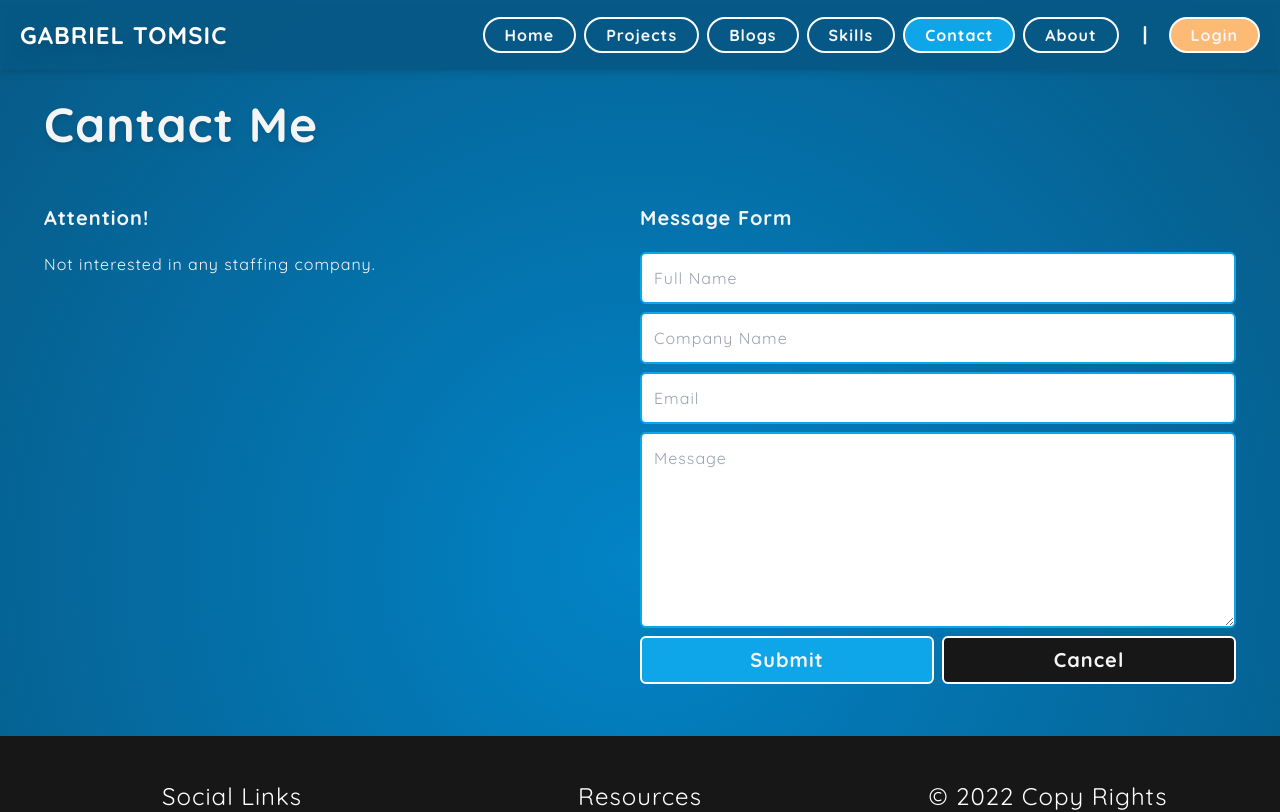
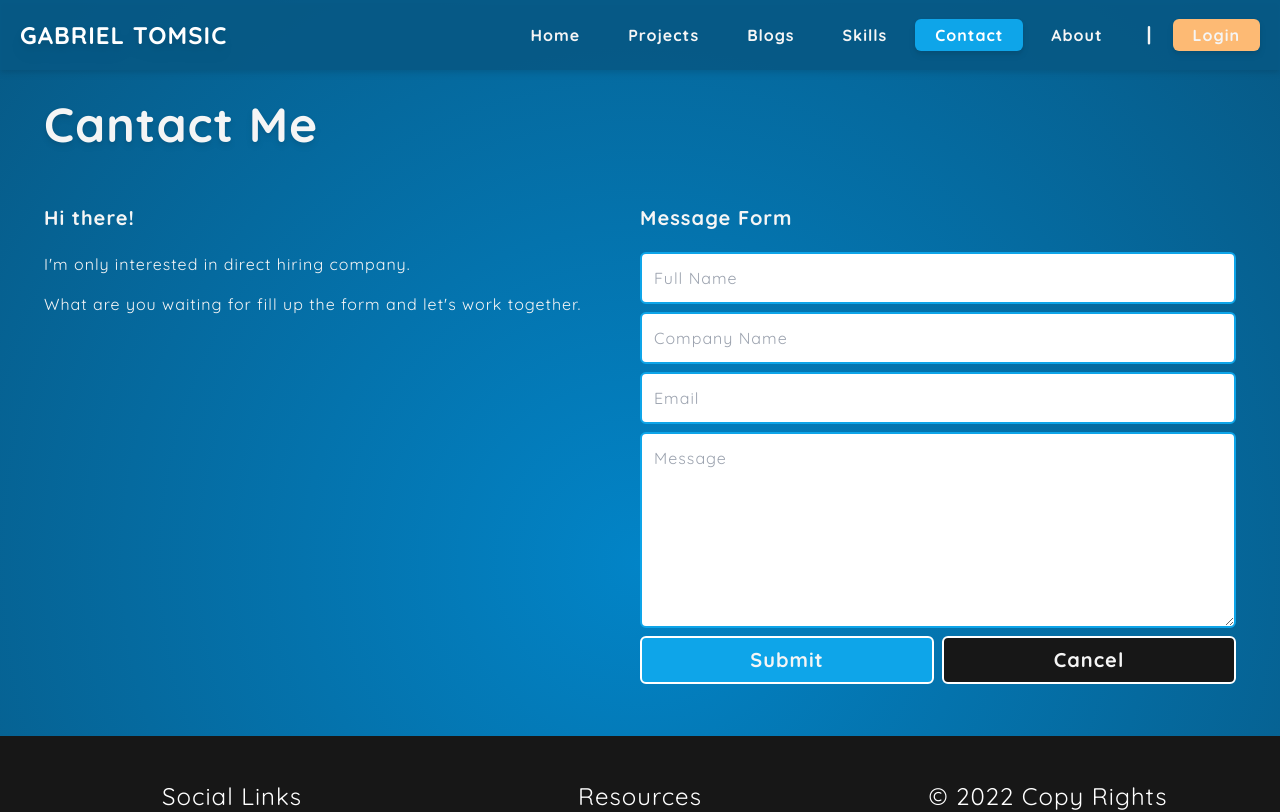
Before and after one commit to gtomsic/portfolio, a React (Create React App) app in the folder client/: page /contact in a window 1280 px wide. Shown: the top 812 px of the page. Built offline with nearby package versions, Linux system fonts and the light colour scheme.

Commit message:
Finalizing the client design

```diff
--- a/client/src/apis/axios.js
+++ b/client/src/apis/axios.js
@@ -1,6 +1,6 @@
 import axios from "axios";
 
 export default axios.create({
-    baseURL: "http://192.168.68.54:8000",
-    // baseURL: "https://api.gabrieltomsic.com",
+    // baseURL: "http://192.168.68.54:8000",
+    baseURL: "https://api.gabrieltomsic.com",
 });
--- a/client/src/components/BlogItem.js
+++ b/client/src/components/BlogItem.js
@@ -13,10 +13,10 @@ const BlogItem = ({ post }) => {
                 <h5 className="text-lg font-bold">Description</h5>
                 <div className="description py-2">{post.description}</div>
                 <div className="flex my-2">
-                    <button className="border border-light flex items-center text-white bg-warning hover:bg-secondary duration-300 p-1 px-3 m-2 rounded-full cursor-pointer">
+                    <button className="border border-light flex items-center text-white bg-warning hover:bg-secondary duration-300 p-1 px-3 m-2 rounded-md cursor-pointer">
                         <i className="fa-solid fa-pen-to-square mr-2"></i>Edit
                     </button>
-                    <button className="border border-light flex items-center text-white bg-danger hover:bg-secondary duration-300 p-1 px-3 m-2 rounded-full cursor-pointer">
+                    <button className="border border-light flex items-center text-white bg-danger hover:bg-secondary duration-300 p-1 px-3 m-2 rounded-md cursor-pointer">
                         <i className="fa-solid fa-trash mr-2"></i> Delete
                     </button>
                 </div>
@@ -40,14 +40,14 @@ const BlogItem = ({ post }) => {
             </div>
             <div className="flex p-3">
                 <div className="flex">
-                    <button className="border border-light flex items-center text-white bg-primary hover:bg-secondary duration-300 p-1 px-3 m-2 rounded-full">
+                    <button className="border border-light flex items-center text-white bg-primary hover:bg-secondary duration-300 p-1 px-3 m-2 rounded-md">
                         {post.comments.length}
                         <i className="fa-solid fa-comment-dots ml-2 md:mx-2"></i>
                         Comments
                     </button>
                     <motion.button
                         variants={pulse}
-                        className="border border-light flex items-center text-white bg-danger hover:bg-secondary duration-300 p-1 px-3 m-2 rounded-full"
+                        className="border border-light flex items-center text-white bg-danger hover:bg-secondary duration-300 p-1 px-3 m-2 rounded-md"
                     >
                         {post.loves.length}
                         <i className="fa-solid fa-heart ml-2 md:mx-2"></i>
--- a/client/src/layout/Navbar.js
+++ b/client/src/layout/Navbar.js
@@ -10,8 +10,8 @@ const Navbar = ({ menuIsOpen, setMenuIsOpen }) => {
                     <button
                         className={
                             location.pathname === "/"
-                                ? `py-1 px-5 rounded-full border-2 font-bold border-white bg-primary text-white hover:bg-secondary duration-300 w-full`
-                                : `py-1 px-5 rounded-full border-2 font-bold border-white hover:bg-secondary duration-300 w-full`
+                                ? `py-1 px-5 rounded-md drop-shadow-md font-bold bg-primary text-white hover:bg-secondary duration-300 w-full`
+                                : `py-1 px-5 rounded-md font-bold hover:bg-secondary duration-300 w-full`
                         }
                     >
                         Home
@@ -21,8 +21,8 @@ const Navbar = ({ menuIsOpen, setMenuIsOpen }) => {
                     <button
                         className={
                             location.pathname === "/projects"
-                                ? `py-1 px-5 rounded-full border-2 font-bold border-white bg-primary text-white hover:bg-secondary duration-300 w-full`
-                                : `py-1 px-5 rounded-full border-2 font-bold border-white hover:bg-secondary duration-300 w-full`
+                                ? `py-1 px-5 rounded-md drop-shadow-md font-bold bg-primary text-white hover:bg-secondary duration-300 w-full`
+                                : `py-1 px-5 rounded-md font-bold hover:bg-secondary duration-300 w-full`
                         }
                     >
                         Projects
@@ -32,8 +32,8 @@ const Navbar = ({ menuIsOpen, setMenuIsOpen }) => {
                     <button
                         className={
                             location.pathname === "/blog"
-                                ? `py-1 px-5 rounded-full border-2 font-bold border-white bg-primary text-white hover:bg-secondary duration-300 w-full`
-                                : `py-1 px-5 rounded-full border-2 font-bold border-white hover:bg-secondary duration-300 w-full`
+                                ? `py-1 px-5 rounded-md drop-shadow-md font-bold bg-primary text-white hover:bg-secondary duration-300 w-full`
+                                : `py-1 px-5 rounded-md font-bold hover:bg-secondary duration-300 w-full`
                         }
                     >
                         Blogs
@@ -43,8 +43,8 @@ const Navbar = ({ menuIsOpen, setMenuIsOpen }) => {
                     <button
                         className={
                             location.pathname === "/skills"
-                                ? `py-1 px-5 rounded-full border-2 font-bold border-white bg-primary text-white hover:bg-secondary duration-300 w-full`
-                                : `py-1 px-5 rounded-full border-2 font-bold border-white hover:bg-secondary duration-300 w-full`
+                                ? `py-1 px-5 rounded-md drop-shadow-md font-bold bg-primary text-white hover:bg-secondary duration-300 w-full`
+                                : `py-1 px-5 rounded-md font-bold hover:bg-secondary duration-300 w-full`
                         }
                     >
                         Skills
@@ -54,8 +54,8 @@ const Navbar = ({ menuIsOpen, setMenuIsOpen }) => {
                     <button
                         className={
                             location.pathname === "/contact"
-                                ? `py-1 px-5 rounded-full border-2 font-bold border-white bg-primary text-white hover:bg-secondary duration-300 w-full`
-                                : `py-1 px-5 rounded-full border-2 font-bold border-white hover:bg-secondary duration-300 w-full`
+                                ? `py-1 px-5 rounded-md drop-shadow-md font-bold bg-primary text-white hover:bg-secondary duration-300 w-full`
+                                : `py-1 px-5 rounded-md font-bold hover:bg-secondary duration-300 w-full`
                         }
                     >
                         Contact
@@ -65,8 +65,8 @@ const Navbar = ({ menuIsOpen, setMenuIsOpen }) => {
                     <button
                         className={
                             location.pathname === "/about"
-                                ? `py-1 px-5 rounded-full border-2 font-bold border-white bg-primary text-white hover:bg-secondary duration-300 w-full`
-                                : `py-1 px-5 rounded-full border-2 font-bold border-white hover:bg-secondary duration-300 w-full`
+                                ? `py-1 px-5 rounded-md drop-shadow-md font-bold bg-primary text-white hover:bg-secondary duration-300 w-full`
+                                : `py-1 px-5 rounded-md font-bold hover:bg-secondary duration-300 w-full`
                         }
                     >
                         About
@@ -76,7 +76,7 @@ const Navbar = ({ menuIsOpen, setMenuIsOpen }) => {
                     <span>|</span>
                 </div>
                 <Link to="/login">
-                    <button className="py-1 px-5 rounded-full border-2 border-white w-full bg-secondary hover:bg-primary duration-300 font-bold">
+                    <button className="py-1 px-5 drop-shadow-md bg-secondary rounded-md hover:bg-primary duration-300 font-bold">
                         Login
                     </button>
                 </Link>
--- a/client/src/pages/ContactPage.js
+++ b/client/src/pages/ContactPage.js
@@ -59,11 +59,16 @@ const ContactPage = () => {
                             <div>
                                 <div className=" py-3">
                                     <h4 className="text-xl font-bold">
-                                        Attention!
+                                        Hi there!
                                     </h4>
                                 </div>
                                 <div className="description py-2">
-                                    Not interested in any staffing company.
+                                    I'm only interested in direct hiring
+                                    company.
+                                </div>
+                                <div className="description py-2">
+                                    What are you waiting for fill up the form
+                                    and let's work together.
                                 </div>
                                 {/* Message Animation */}
                                 {loading ? (
--- a/client/src/pages/SkillsPage.js
+++ b/client/src/pages/SkillsPage.js
@@ -1,7 +1,7 @@
 import React from "react";
 import { motion } from "framer-motion";
 
-import { container, hoverPulse } from "../utils/animation";
+import { container, zoomOutIn } from "../utils/animation";
 import Container from "../components/Container";
 
 const skills = [
@@ -56,19 +56,18 @@ const SkillsPage = () => {
             exit="exit"
         >
             <Container>
-                <div className="px-3 md:px-6 lg:px-11 mb-11">
+                <div className="px-3 md:px-6 lg:px-11 mb-40">
                     <h2 className="text-3xl mb-11 md:text-5xl z-20 font-bold drop-shadow-md w-full">
                         Skills
                     </h2>
                     <div className="mt-11 grid grid-cols-2 gap-1 md:gap-2 lg:gap-3 md:grid-cols-3 lg:grid-cols-4">
-                        {skills.map((skill) => (
+                        {skills.map((skill, index) => (
                             <motion.a
                                 href={skill.link}
                                 target="_blank"
                                 rel="noreferrer"
-                                variants={hoverPulse}
-                                whileHover="hover"
-                                key={skill.name}
+                                key={index}
+                                variants={zoomOutIn}
                                 className="flex flex-col justify-center text-center capitalize bg-primary-dark p-3 rounded-none md:rounded-md cursor-pointer"
                             >
                                 <img
@@ -76,7 +75,7 @@ const SkillsPage = () => {
                                     alt={skill.name}
                                     className="cursor-pointer"
                                 />
-                                <h3 className="text-2xl md:text-3xl py-3 mb-3">
+                                <h3 className="text-2xl md:text-3xl pt-6 mb-3">
                                     {skill.name}
                                 </h3>
                             </motion.a>
--- a/client/src/utils/animation.js
+++ b/client/src/utils/animation.js
@@ -26,10 +26,10 @@ export const container = {
 
 export const pulse = {
     visible: {
-        scale: 1.3,
-        boxShadow: "2px 2px 10px rgb(255, 255, 255)",
+        scale: [1, 1.05, 1],
+        textShadow: "2px 2px 6px rgb(255, 255, 255)",
         transition: {
-            duration: 1,
+            duration: 3,
             repeat: Infinity,
             ease: "easeOut",
         },
@@ -167,8 +167,8 @@ export const zoomOutIn = {
         transition: {
             ease: "easeInOut",
             when: "beforeChildren",
-            staggerChildren: 0.1,
-            duration: 0.1,
+            staggerChildren: 0.025,
+            duration: 0.5,
         },
     },
 };
```
Also changed, not shown: client/src/components/LeftFeatureProject.js (+6 -6 lines), client/src/components/ProjectItem.js (+4 -4 lines), client/src/components/RightFeatureProject.js (+5 -5 lines), client/src/pages/HomePage.js (+13 -10 lines), 12 other files (tests, documents, lock files or other folders).
